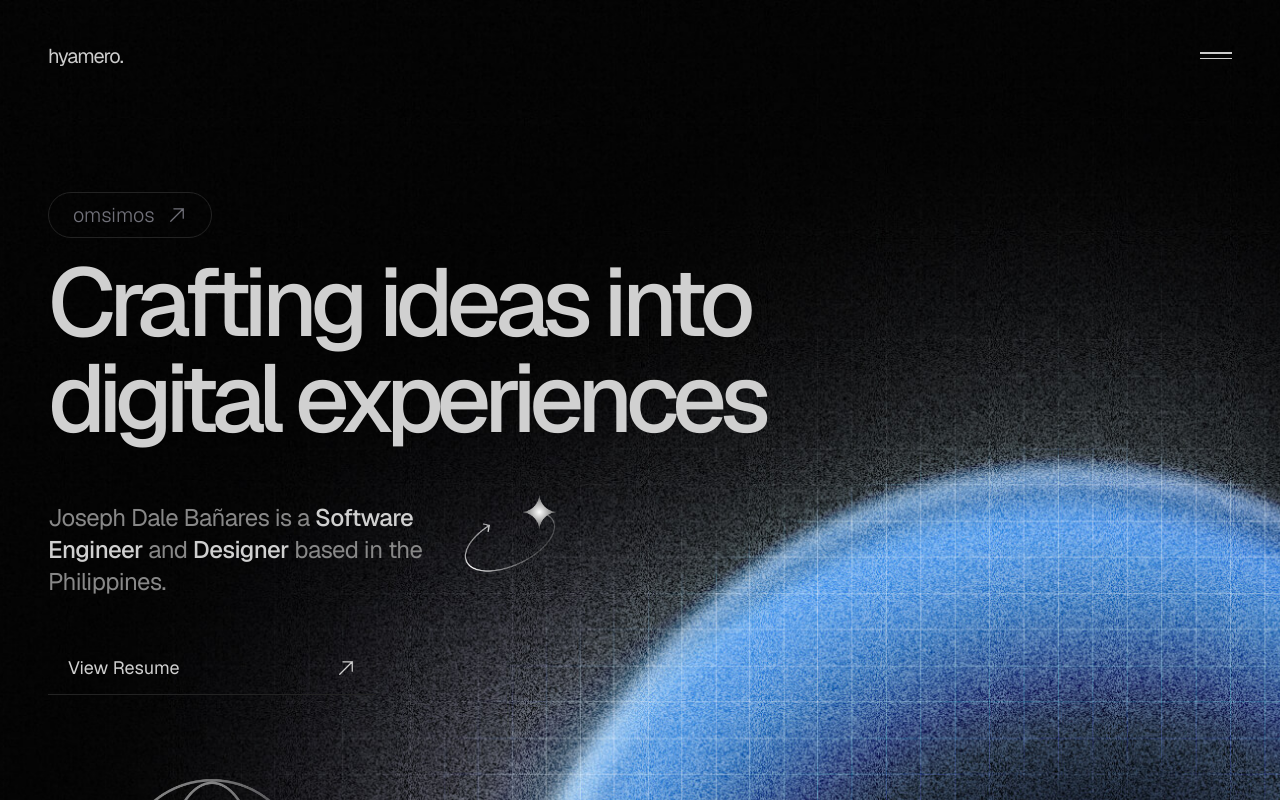
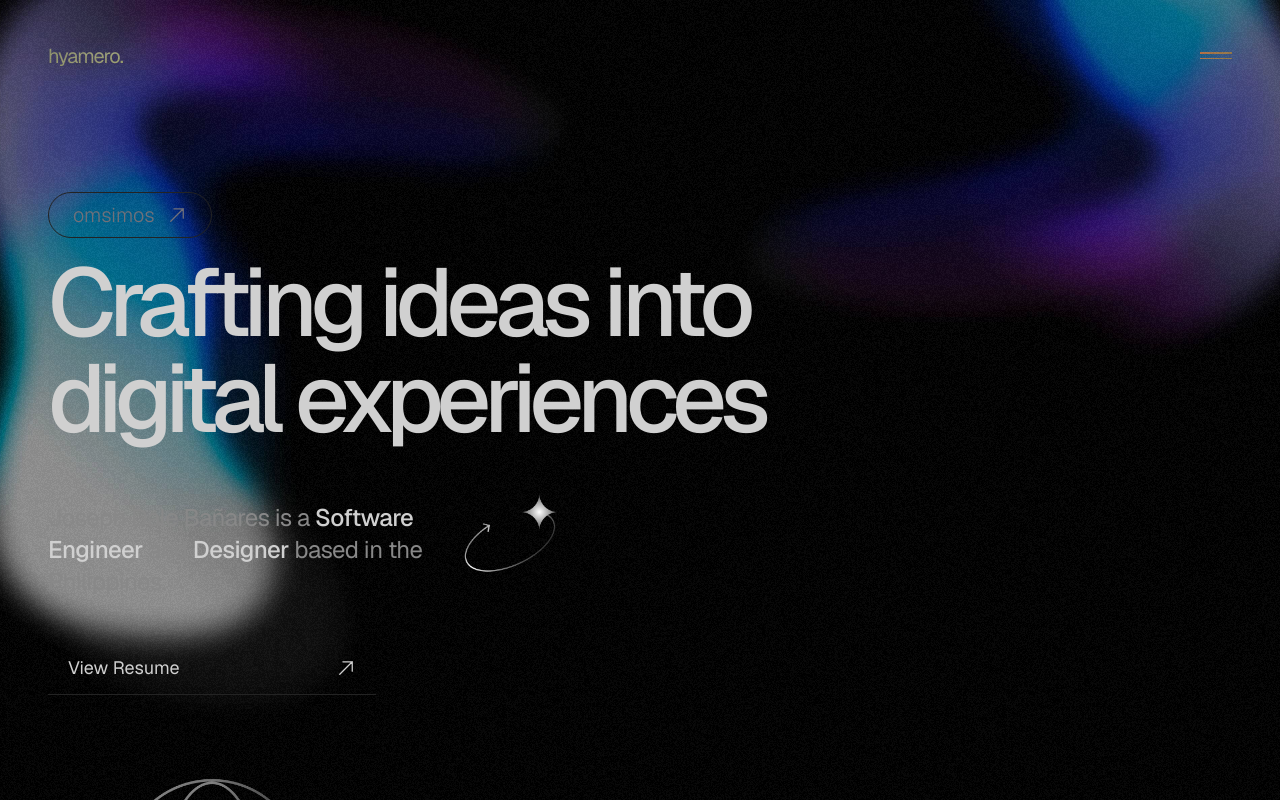
Before and after one commit to hyamero/portfolio, a Next.js app: page / in a window 1280 px wide. Shown: the top 800 px of the page. Built offline with nearby package versions, Linux system fonts and the light colour scheme.

Commit message:
chore(test): grainy gradient mesh bg

```diff
--- a/src/components/sections/hero.tsx
+++ b/src/components/sections/hero.tsx
@@ -1,6 +1,6 @@
 import Image from "next/image";
 import { Icons } from "@/components/icons";
-import heroBg from "/public/img/main-bg.jpg";
+import gradientBlob from "/public/img/gradient-blob.jpg";
 import globeIcon from "/public/img/icons/globe-icon.png";
 import starIcon from "/public/img/icons/star-icon.png";
 
@@ -8,15 +8,26 @@ export default function Hero() {
   return (
     <section id="home" className="relative z-20 border-b">
       <div className="container flex min-h-screen pb-10 pt-40 lg:pt-48">
-        <div className="absolute left-0 top-0 z-[-1] h-full w-screen">
+        {/* <div className="absolute left-0 top-0 z-[-1] h-full w-screen">
           <Image
             src={heroBg}
             alt="Main Background"
             className="h-full w-full object-cover object-center"
             priority
           />
-        </div>
+          </div> */}
+        <Image
+          src={gradientBlob}
+          alt="gradient blob"
+          className="absolute inset-0 -z-10 bg-[35%_top] bg-no-repeat object-cover sm:bg-[38%_top] md:bg-[40%_top] lg:bg-[44%_top] xl:bg-top forced-colors:hidden"
+          fill
+          priority
+        />
 
+        <div
+          className="absolute inset-0 -z-10 bg-top opacity-10 forced-colors:hidden"
+          style={{ backgroundImage: `url(/img/noise.png)` }}
+        />
         <div className="flex flex-col items-start gap-10 md:gap-14">
           <div className="space-y-4">
             <div className="inline-block">
```
